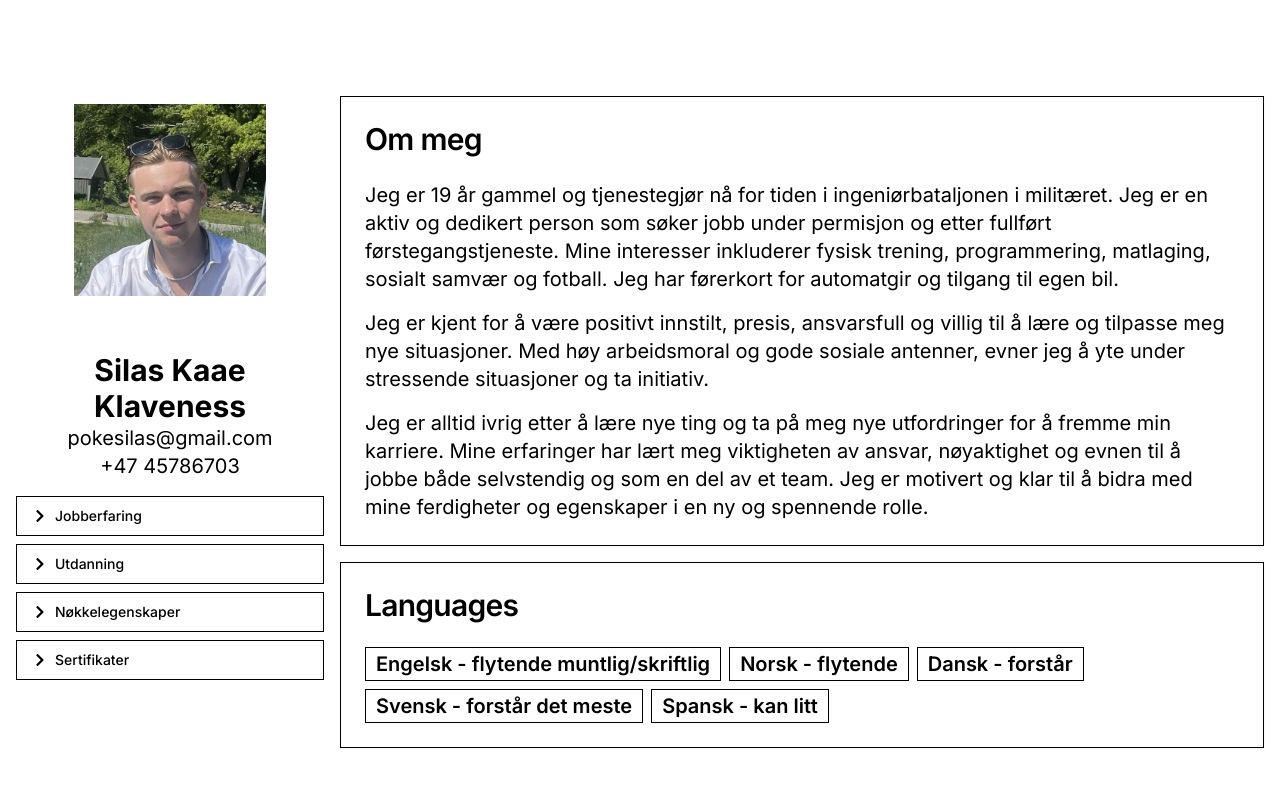
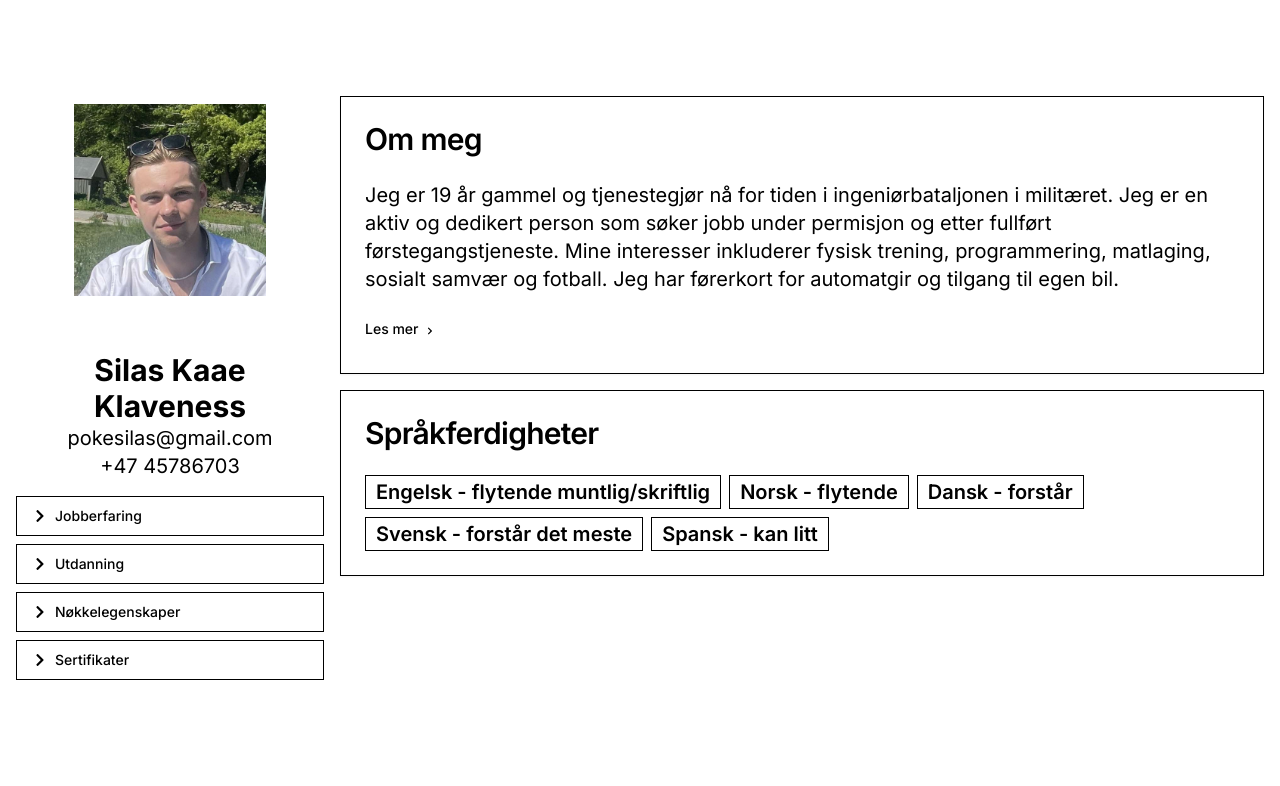
Before and after one commit to silasklaveness/klavenesssilas, a Next.js app: page / in a window 1280 px wide. Shown: the top 786 px of the page. Built offline with nearby package versions, Linux system fonts and the light colour scheme.

Commit message:
dadjakda

```diff
--- a/app/page.tsx
+++ b/app/page.tsx
@@ -4,13 +4,14 @@ import { Avatar, AvatarImage, AvatarFallback } from "@/components/ui/avatar";
 import { Button } from "@/components/ui/button";
 import { Card, CardHeader, CardTitle, CardContent } from "@/components/ui/card";
 import { Badge } from "@/components/ui/badge";
-import { FaChevronDown, FaChevronRight } from "react-icons/fa";
+import { FaChevronDown, FaChevronRight, FaChevronUp } from "react-icons/fa";
 
 export default function Component() {
   const [experienceExpanded, setExperienceExpanded] = useState(false);
   const [educationExpanded, setEducationExpanded] = useState(false);
   const [skillsExpanded, setSkillsExpanded] = useState(false);
   const [certificatesExpanded, setCertificatesExpanded] = useState(false);
+  const [readMore, setReadMore] = useState(false);
 
   useEffect(() => {
     const handleResize = () => {
@@ -228,7 +229,7 @@ export default function Component() {
               </div>
               <div>
                 <h4 className="text-lg font-medium md:text-xl lg:text-2xl">
-                  Truckførerlappen (T1-T4)
+                  Truckførerlappen (T1, T2, T4)
                 </h4>
               </div>
             </div>
@@ -251,26 +252,46 @@ export default function Component() {
               programmering, matlaging, sosialt samvær og fotball. Jeg har
               førerkort for automatgir og tilgang til egen bil.
             </p>
-            <p className="text-base md:text-lg lg:text-xl">
-              Jeg er kjent for å være positivt innstilt, presis, ansvarsfull og
-              villig til å lære og tilpasse meg nye situasjoner. Med høy
-              arbeidsmoral og gode sosiale antenner, evner jeg å yte under
-              stressende situasjoner og ta initiativ.
-            </p>
-            <p className="text-base md:text-lg lg:text-xl">
-              Jeg er alltid ivrig etter å lære nye ting og ta på meg nye
-              utfordringer for å fremme min karriere. Mine erfaringer har lært
-              meg viktigheten av ansvar, nøyaktighet og evnen til å jobbe både
-              selvstendig og som en del av et team. Jeg er motivert og klar til
-              å bidra med mine ferdigheter og egenskaper i en ny og spennende
-              rolle.
-            </p>
+            {!readMore && (
+              <Button
+                variant="link"
+                className="p-0 text-left text-blue-500"
+                onClick={() => setReadMore(true)}
+              >
+                Les mer <FaChevronRight className="ml-2 mr-2 mt-1 h-2 w-2" />
+              </Button>
+            )}
+            {readMore && (
+              <div className="text-base md:text-lg lg:text-xl">
+                <p>
+                  Jeg er kjent for å være positivt innstilt, presis, ansvarsfull
+                  og villig til å lære og tilpasse meg nye situasjoner. Med høy
+                  arbeidsmoral og gode sosiale antenner, evner jeg å yte under
+                  stressende situasjoner og ta initiativ.
+                </p>
+                <p>
+                  Jeg er alltid ivrig etter å lære nye ting og ta på meg nye
+                  utfordringer for å fremme min karriere. Mine erfaringer har
+                  lært meg viktigheten av ansvar, nøyaktighet og evnen til å
+                  jobbe både selvstendig og som en del av et team. Jeg er
+                  motivert og klar til å bidra med mine ferdigheter og
+                  egenskaper i en ny og spennende rolle.
+                </p>
+                <Button
+                  variant="link"
+                  className="p-0 text-left text-blue-500"
+                  onClick={() => setReadMore(false)}
+                >
+                  Lukk <FaChevronUp className="ml-2 mr-2 h-2 w-2" />
+                </Button>
+              </div>
+            )}
           </CardContent>
         </Card>
         <Card>
           <CardHeader>
             <CardTitle className="text-xl md:text-2xl lg:text-3xl">
-              Languages
+              Språkferdigheter
             </CardTitle>
           </CardHeader>
           <CardContent className="flex flex-wrap gap-2">
```
